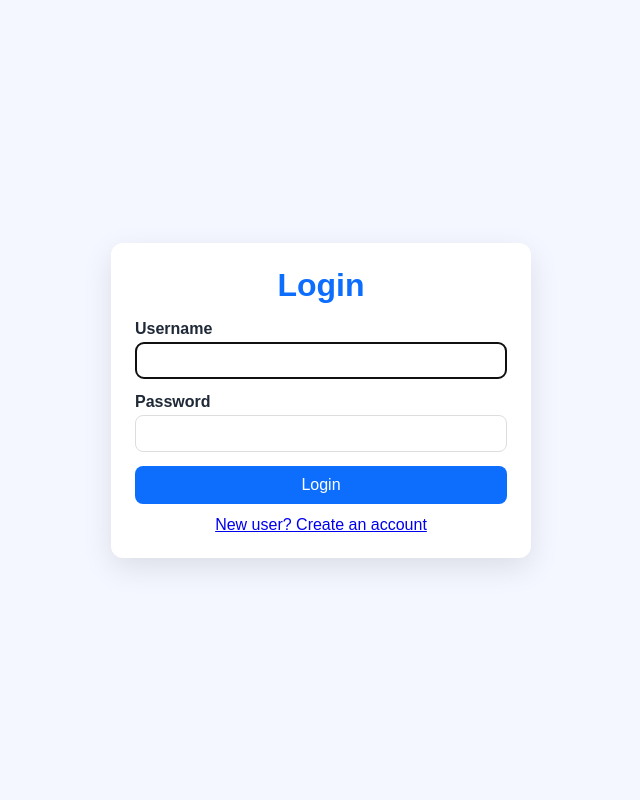
After one commit to sauravraj1410-lab/indiana1410, a Django app: page /login/ in a window 1280 px wide. The commit adds this page. Shown: the whole page, without its empty margins (319-959 px from the left). Run offline with Django 5.2, Linux system fonts and the light colour scheme.

Commit message:
Add user signup/login/logout authentication flow

```diff
--- /dev/null
+++ b/chatbot/templates/chatbot/auth.html
@@ -0,0 +1,106 @@
+{% load static %}
+<!DOCTYPE html>
+<html lang="en">
+<head>
+    <meta charset="UTF-8">
+    <meta name="viewport" content="width=device-width, initial-scale=1.0">
+    <title>{{ title }} - AI Bihari</title>
+    <link rel="stylesheet" href="{% static 'chatbot/css/styles.css' %}">
+    <style>
+        body {
+            display: flex;
+            justify-content: center;
+            align-items: center;
+            min-height: 100vh;
+            margin: 0;
+            background: #f4f7ff;
+            font-family: Arial, sans-serif;
+        }
+        .auth-card {
+            width: 100%;
+            max-width: 420px;
+            background: #fff;
+            border-radius: 12px;
+            box-shadow: 0 10px 30px rgba(0, 0, 0, 0.1);
+            padding: 24px;
+        }
+        h1 {
+            margin: 0 0 16px;
+            text-align: center;
+            color: #0d6efd;
+        }
+        .field {
+            margin-bottom: 14px;
+        }
+        label {
+            display: block;
+            margin-bottom: 4px;
+            font-weight: 600;
+        }
+        input {
+            width: 100%;
+            padding: 10px;
+            border: 1px solid #ddd;
+            border-radius: 8px;
+            box-sizing: border-box;
+        }
+        button {
+            width: 100%;
+            padding: 10px;
+            background: #0d6efd;
+            border: none;
+            color: #fff;
+            border-radius: 8px;
+            font-size: 16px;
+            cursor: pointer;
+        }
+        .messages {
+            margin-bottom: 12px;
+        }
+        .message {
+            padding: 8px;
+            border-radius: 8px;
+            margin-bottom: 6px;
+            font-size: 14px;
+        }
+        .errorlist, .message.error { background: #ffe3e3; color: #b00020; }
+        .message.success { background: #e3fff0; color: #136f3a; }
+        .message.info { background: #e8f2ff; color: #0b4b9e; }
+        .switch-link {
+            margin-top: 12px;
+            text-align: center;
+        }
+    </style>
+</head>
+<body>
+    <div class="auth-card">
+        <h1>{{ title }}</h1>
+
+        {% if messages %}
+            <div class="messages">
+                {% for message in messages %}
+                    <div class="message {{ message.tags }}">{{ message }}</div>
+                {% endfor %}
+            </div>
+        {% endif %}
+
+        <form method="post">
+            {% csrf_token %}
+
+            {% for field in form %}
+                <div class="field">
+                    <label for="{{ field.id_for_label }}">{{ field.label }}</label>
+                    {{ field }}
+                    {% if field.errors %}<div class="errorlist">{{ field.errors }}</div>{% endif %}
+                </div>
+            {% endfor %}
+
+            <button type="submit">{{ button_text }}</button>
+        </form>
+
+        <div class="switch-link">
+            <a href="{% url alt_url_name %}">{{ alt_label }}</a>
+        </div>
+    </div>
+</body>
+</html>
--- a/chatbot/templates/chatbot/index.html
+++ b/chatbot/templates/chatbot/index.html
@@ -87,6 +87,10 @@
         <header class="chat-header">
             <i class="fas fa-robot"></i>
             <h2>AI Bihari</h2>
+            <div style="margin-left:auto;font-size:14px;display:flex;gap:12px;align-items:center;">
+                <span>Hi, {{ request.user.username }}</span>
+                <a href="{% url 'logout' %}" style="color:#0d6efd;text-decoration:none;font-weight:600;">Logout</a>
+            </div>
         </header>
 
         <section class="chat-messages" id="chat-messages">
--- a/chatbot/urls.py
+++ b/chatbot/urls.py
@@ -2,6 +2,9 @@ from django.urls import path
 from . import views
 
 urlpatterns = [
-    path('', views.chat_view, name='chat_view'),  # Main chat interface
-    path('api/chat/', views.chat, name='chat_api'),  # API endpoint for chat
+    path('', views.chat_view, name='chat_view'),
+    path('signup/', views.signup_view, name='signup'),
+    path('login/', views.login_view, name='login'),
+    path('logout/', views.logout_view, name='logout'),
+    path('api/chat/', views.chat, name='chat_api'),
 ]
--- a/chatbot/views.py
+++ b/chatbot/views.py
@@ -1,12 +1,19 @@
+from django.contrib import messages
+from django.contrib.auth import login, logout
+from django.contrib.auth.decorators import login_required
+from django.contrib.auth.forms import AuthenticationForm, UserCreationForm
 from django.http import JsonResponse
+from django.shortcuts import redirect, render
 from django.views.decorators.csrf import csrf_exempt
 from django.views.decorators.http import require_http_methods
-from django.shortcuts import render
 import json
+
 from .groq_client import GroqClient
+
 
 @csrf_exempt
 @require_http_methods(["POST"])
+@login_required
 def chat(request):
     try:
         data = json.loads(request.body)
@@ -40,6 +47,54 @@ def chat(request):
             status=500
         )
 
+
+@login_required
 def chat_view(request):
     """Render the main chat interface"""
     return render(request, 'chatbot/index.html')
+
+
+def signup_view(request):
+    if request.user.is_authenticated:
+        return redirect('chat_view')
+
+    form = UserCreationForm(request.POST or None)
+    if request.method == 'POST':
+        if form.is_valid():
+            user = form.save()
+            login(request, user)
+            messages.success(request, 'Account created successfully.')
+            return redirect('chat_view')
+        messages.error(request, 'Please fix the errors below.')
+
+    return render(
+        request,
+        'chatbot/auth.html',
+        {'form': form, 'title': 'Sign Up', 'button_text': 'Create Account', 'alt_url_name': 'login', 'alt_label': 'Already have an account? Login'}
+    )
+
+
+def login_view(request):
+    if request.user.is_authenticated:
+        return redirect('chat_view')
+
+    form = AuthenticationForm(request, data=request.POST or None)
+    if request.method == 'POST':
+        if form.is_valid():
+            login(request, form.get_user())
+            messages.success(request, 'Logged in successfully.')
+            return redirect('chat_view')
+        messages.error(request, 'Invalid username or password.')
+
+    return render(
+        request,
+        'chatbot/auth.html',
+        {'form': form, 'title': 'Login', 'button_text': 'Login', 'alt_url_name': 'signup', 'alt_label': 'New user? Create an account'}
+    )
+
+
+@login_required
+def logout_view(request):
+    logout(request)
+    messages.info(request, 'Logged out successfully.')
+    return redirect('login')
```
